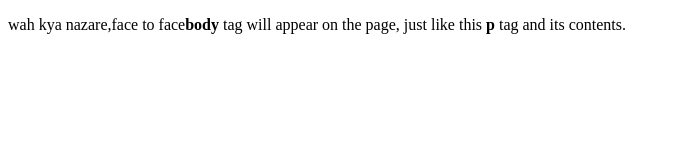
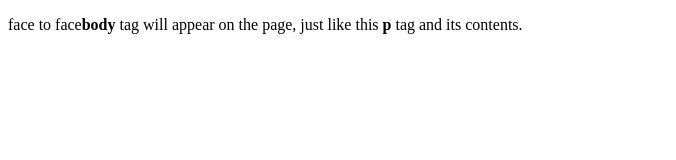
Before and after one commit to choudharyjayant/php, a plain HTML site: page index.html in a window 1280 px wide. Shown: the whole page, without its empty margins (0-676 px from the left). Drawn offline with Linux system fonts and the light colour scheme.

Commit message:
Update index.html

```diff
--- a/index.html
+++ b/index.html
@@ -4,6 +4,6 @@
     <title>Moonlight!</title>
   </head>
   <body>
-    <p>wah kya nazare,face to face<strong>body</strong> tag will appear on the page, just like this <strong>p</strong> tag and its contents.</p>
+    <p>face to face<strong>body</strong> tag will appear on the page, just like this <strong>p</strong> tag and its contents.</p>
   </body>
 </html>
```
